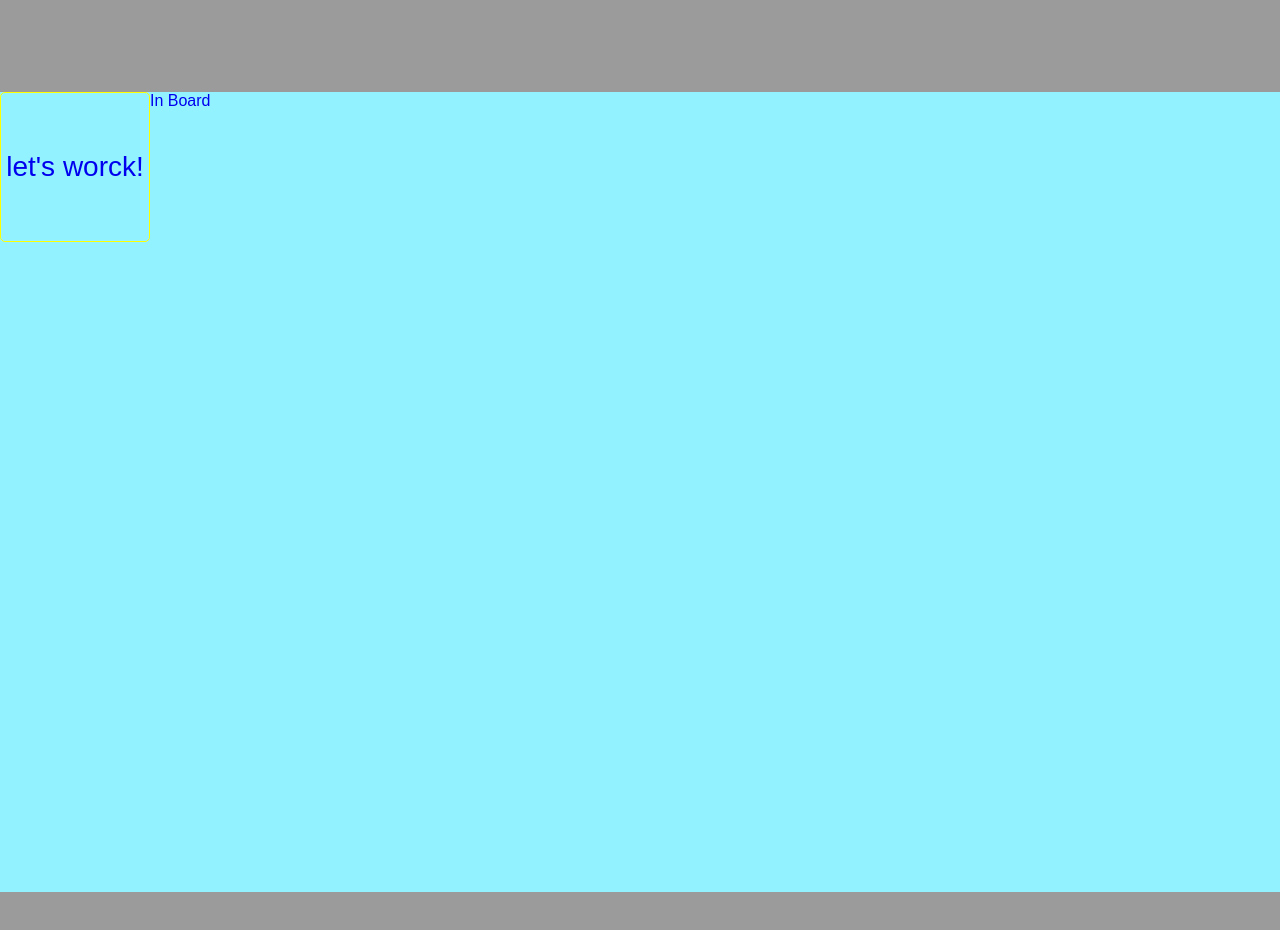
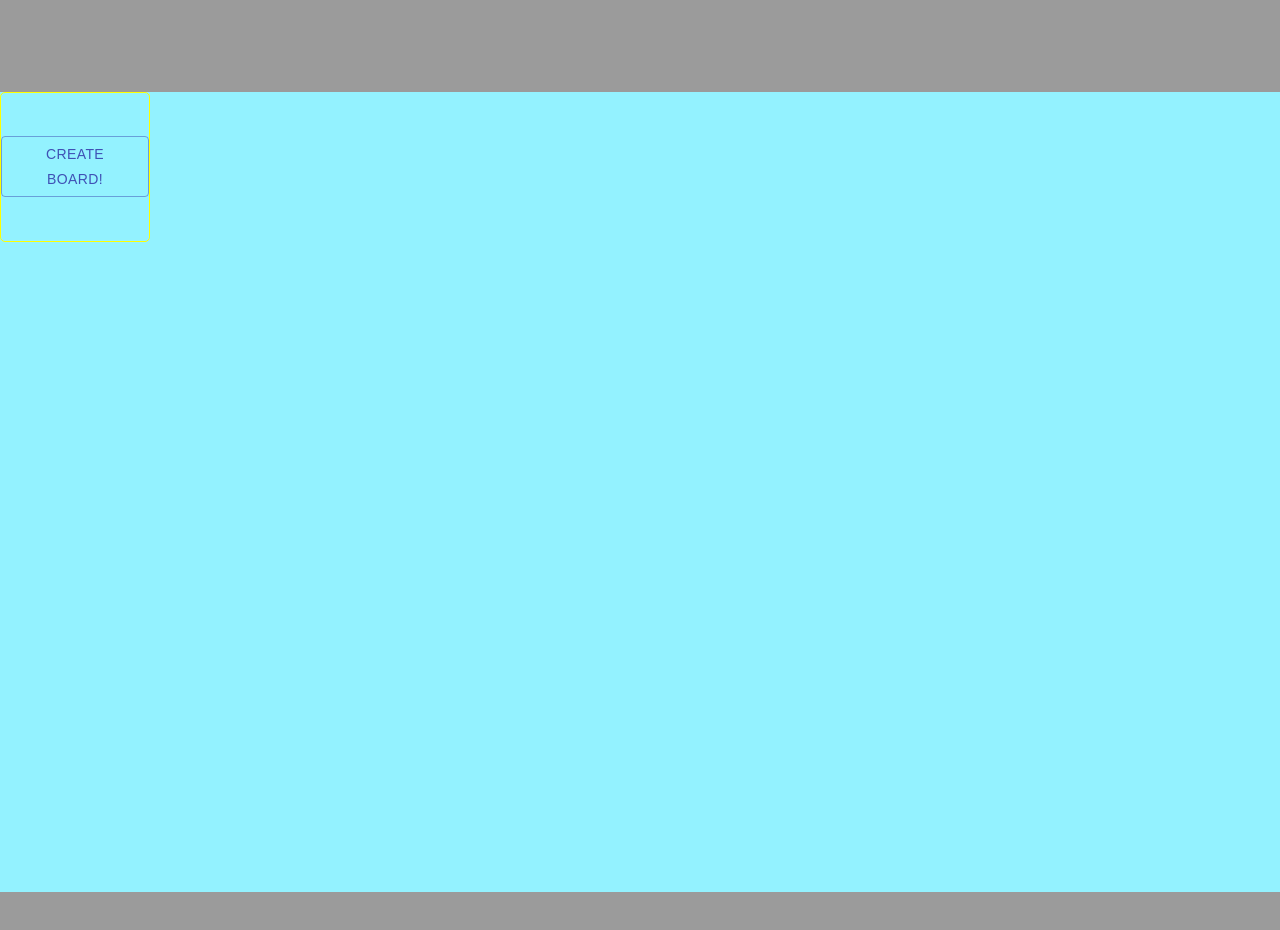
Before and after one commit to AtomicJedi/Kanban, a React (Create React App) app in the folder kanban/: page / in a window 1280 px wide. Shown: the top 930 px of the page. Built offline with nearby package versions, Linux system fonts and the light colour scheme.

Commit message:
Material UI-On, modalAdd

```diff
--- a/kanban/package.json
+++ b/kanban/package.json
@@ -3,6 +3,8 @@
   "version": "0.1.0",
   "private": true,
   "dependencies": {
+    "@material-ui/core": "^4.11.2",
+    "@material-ui/icons": "^4.11.2",
     "@testing-library/jest-dom": "^5.11.8",
     "@testing-library/react": "^11.2.2",
     "@testing-library/user-event": "^12.6.0",
--- a/kanban/src/mainСomponent/mainComponent.js
+++ b/kanban/src/mainСomponent/mainComponent.js
@@ -4,19 +4,18 @@ import InBoardSpase from './../routs/inBoard/inBoardSpase.js'
 import Headr from './../routs/header.js'
 // import './MainComponentClass.sass'
 
+let header = () => <Headr />
 
 function MainComponent() {
-  let header = () => <Headr />
+
   console.log(header)
   return (
     <Router>
       <div className="">
-        {header()}
-          <Switch>
-            <Route exact path="/inBoard" component={InBoardSpase} />
-          </Switch>
-
-
+        <Switch>
+          <Route exact path="/" component={header} />
+          <Route exact path="/inBoard" component={InBoardSpase} />
+        </Switch>
       </div>
     </Router>
 
--- /dev/null
+++ b/kanban/src/modals/modalAdd.js
@@ -0,0 +1,67 @@
+import React, {useState} from 'react';
+import Button from '@material-ui/core/Button';
+import TextField from '@material-ui/core/TextField';
+import Dialog from '@material-ui/core/Dialog';
+import DialogActions from '@material-ui/core/DialogActions';
+import DialogContent from '@material-ui/core/DialogContent';
+import DialogContentText from '@material-ui/core/DialogContentText';
+import DialogTitle from '@material-ui/core/DialogTitle';
+
+export default function FormDialog() {
+  const [open, setOpen] = useState(false);
+
+  const handleClickOpen = () => {
+    setOpen(true);
+  };
+
+  const handleClose = () => {
+    setOpen(false);
+  };
+
+  const [input, setInput] = useState()
+  console.log(input)
+  const addTask = (e) =>{
+      const {value} = e.target.value
+    if (value) {
+        setInput({ input: value })
+    //   this.props.addTask(input);
+     setInput({ input: '' });
+    }
+    console.log(e.target.value)
+
+}
+
+  return (
+    <div>
+      <Button variant="outlined" color="primary" onClick={handleClickOpen}>
+        Create Board!
+      </Button>
+      <Dialog open={open} onClose={handleClose} aria-labelledby="form-dialog-title">
+        <DialogTitle id="form-dialog-title">Your BOARD</DialogTitle>
+        <DialogContent>
+          <DialogContentText>
+            Enter a name yuor board.
+          </DialogContentText>
+          <TextField
+            autoFocus
+            margin="dense"
+            id="name"
+            label="Name"
+            type="string"
+            fullWidth
+            onChange={addTask}
+           />
+        </DialogContent>
+        <DialogActions>
+          <Button onClick={handleClose} color="primary">
+            Cancel
+          </Button>
+          <Button onClick={handleClose} color="primary">
+            Create
+          </Button>
+        </DialogActions>
+      </Dialog>
+    </div>
+  );
+}
+// href="/inBoard"
--- a/kanban/src/routs/header.js
+++ b/kanban/src/routs/header.js
@@ -1,16 +1,15 @@
-import React from 'react';
+import React, { useState } from 'react';
 // import { BrowserRouter as Router, Route, Switch } from 'react-router-dom'
 // import InBoardSpase from './../routs/inBoard/inBoardSpase.js'
 import './MainComponentClass.sass'
-
+import FormDialog from './../modals/modalAdd.js'
 
 function Headr() {
+  const [board, setboard] = useState()
   return (
-
       <div className="">
         <ul className="MainComponentClass">
-          <li className="Create_plate"><a href="/">let's worck!</a></li>
-          <li><a href="/inBoard">In Board</a></li>
+          <li className="Create_plate"><FormDialog /></li>
         </ul>
       </div>
 
```
Also changed, not shown: 2 other files (tests, documents, lock files or other folders).
